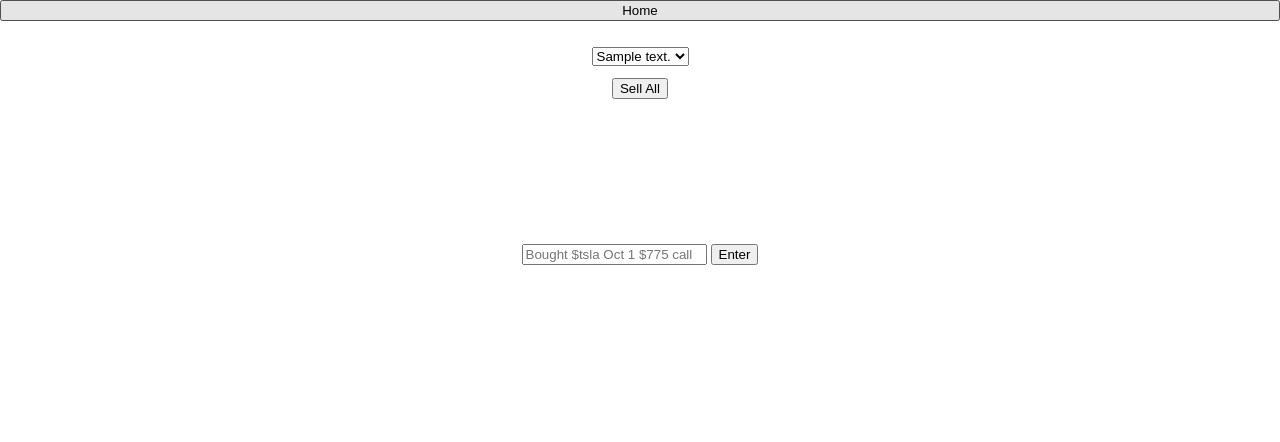
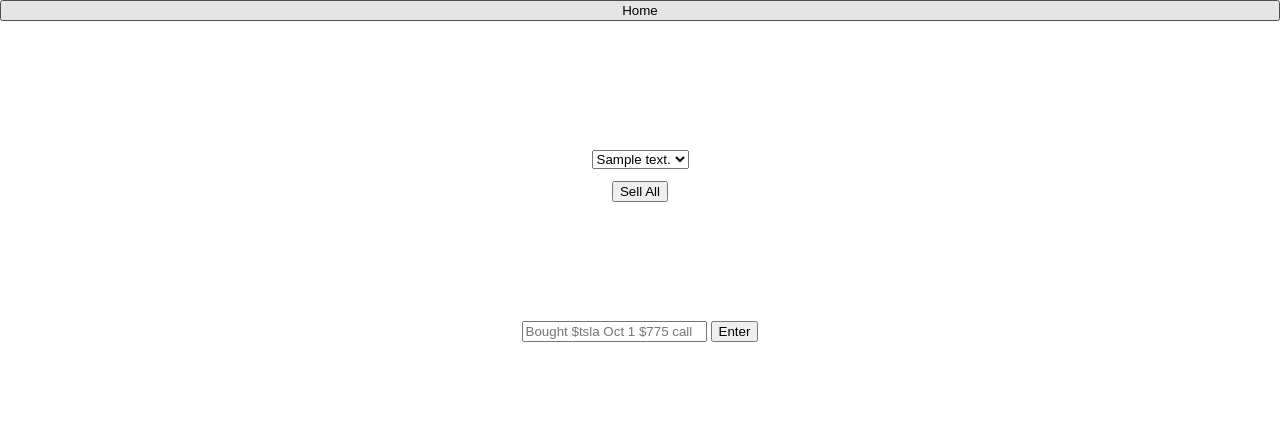
Before and after one commit to eniolakunle/DISCORDAPP, a Flask app: page /dev_login in a window 1280 px wide. Shown: the top 442 px of the page. Run offline with Flask 2, Linux system fonts and the light colour scheme; a database or web service that is not in the repository returns one stand-in record (values such as "Sample title"); data that the repository does not hold is empty.

Commit message:
margin sell

```diff
--- a/static/styles/style.css
+++ b/static/styles/style.css
@@ -31,6 +31,10 @@
   flex-direction: column;
 }
 
+#sell_div{
+  margin-top:auto;
+}
+
 img{
     height: auto;
     width: auto;
--- a/templates/dev_index.html
+++ b/templates/dev_index.html
@@ -13,7 +13,7 @@
   <body>
     <input type="button" onClick="parent.location='/dev_login'" value="Home" />
 
-    <div>
+    <div id="sell_div">
       <form action="sell_position" , method="post">
         <div id="positions">
           <select name="position_to_sell">
--- a/templates/index.html
+++ b/templates/index.html
@@ -13,7 +13,7 @@
   <body>
     <input type="button" onClick="parent.location='/'" value="Home" />
 
-    <div>
+    <div id="sell_div">
       <form action="sell_position" , method="post">
         <div id="positions">
           <select name="position_to_sell">
```
